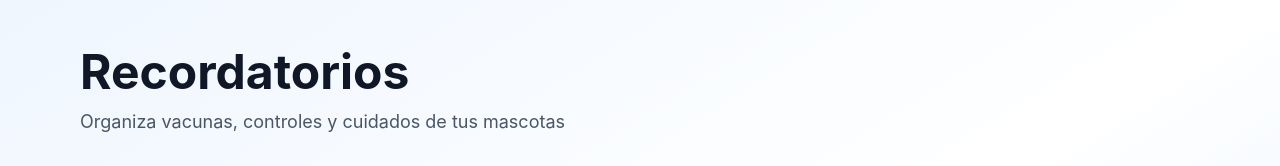
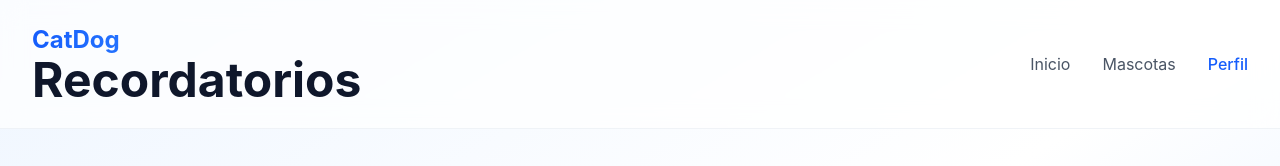
Before and after one commit to luinzv/catdog, a React (Vite) app: page /recordatorios/1 in a window 1280 px wide. Shown: the top 166 px of the page. Built offline with nearby package versions, Linux system fonts and the light colour scheme; no server answers; sample sign-in values are in the browser's storage.

Commit message:
buenas noches

```diff
--- a/src/components/PetMedicalRecordComponent/PetMedicalRecord.tsx
+++ b/src/components/PetMedicalRecordComponent/PetMedicalRecord.tsx
@@ -213,15 +213,28 @@ export default function PetMedicalRecord() {
           <div className="flex items-center justify-between">
 
             <div className="flex items-center gap-2">
-              <span className="text-xl font-bold text-gray-900">
-                CatDog
-              </span>
+              <h1 className="text-2xl font-bold bg-linear-to-r from-blue-600 to-blue-400 bg-clip-text text-transparent">
+                 CatDog
+              </h1>
             </div>
 
-            <div className="hidden sm:block text-right">
-              <h1 className="text-sm font-semibold text-gray-600">
-                Gestión Veterinaria
-              </h1>
+            <div className="flex flex-col md:flex-row justify-end items-start md:items-center gap-4">
+
+
+              <nav className="hidden sm:flex gap-8">
+                <a href="#" className="text-gray-600 hover:text-blue-600 transition">
+                  Inicio
+               </a>
+
+               <a href="http://127.0.0.1:5173/mascotas" className="text-gray-600 hover:text-blue-600 transition">
+                  Mascotas
+                </a>
+
+                <a href="#" className="text-blue-600 font-medium">
+                  Perfil
+                </a>
+              </nav>
+
             </div>
 
           </div>
--- a/src/components/PetReminderComponent/PetReminder.tsx
+++ b/src/components/PetReminderComponent/PetReminder.tsx
@@ -151,21 +151,44 @@ export default function PetReminders() {
   );
   return (
     <div className="min-h-screen bg-linear-to-br from-blue-50 via-white to-blue-100">
+      {/* HEADER */}
+      <header className="sticky top-0 z-50 backdrop-blur-md bg-white/70 border-b border-slate-200/50">
+        <div className="max-w-7xl mx-auto px-4 sm:px-6 lg:px-8 py-6">
+          <div className="flex flex-col md:flex-row justify-between items-start md:items-center gap-4">
+            <div>
+              <h1 className="text-2xl font-bold bg-linear-to-r from-blue-600 to-blue-400 bg-clip-text text-transparent">
+              CatDog
+            </h1>
+              <h1 className="text-4xl md:text-5xl font-bold text-slate-900">
+                Recordatorios
+              </h1>
+            </div>
+            <div className="flex flex-col md:flex-row justify-end items-start md:items-center gap-4">
+
+              <nav className="hidden sm:flex gap-8">
+                <a href="#" className="text-gray-600 hover:text-blue-600 transition">
+                  Inicio
+               </a>
+
+               <a href="http://127.0.0.1:5173/mascotas" className="text-gray-600 hover:text-blue-600 transition">
+                  Mascotas
+                </a>
+
+                <a href="#" className="text-blue-600 font-medium">
+                  Perfil
+                </a>
+              </nav>
+
+            </div>
+
+
+          </div>
+        </div>
+      </header>
 
       <div className="max-w-6xl mx-auto px-4 py-8 md:py-12">
 
-        {/* HEADER */}
-        <div className="mb-8">
 
-          <h1 className="text-4xl md:text-5xl font-bold text-gray-900 mb-3">
-            Recordatorios
-          </h1>
-
-          <p className="text-gray-600 text-lg">
-            Organiza vacunas, controles y cuidados de tus mascotas
-          </p>
-
-        </div>
 
         {/* BOTÓN CREAR */}
         <div className="flex justify-start mb-8">
```
